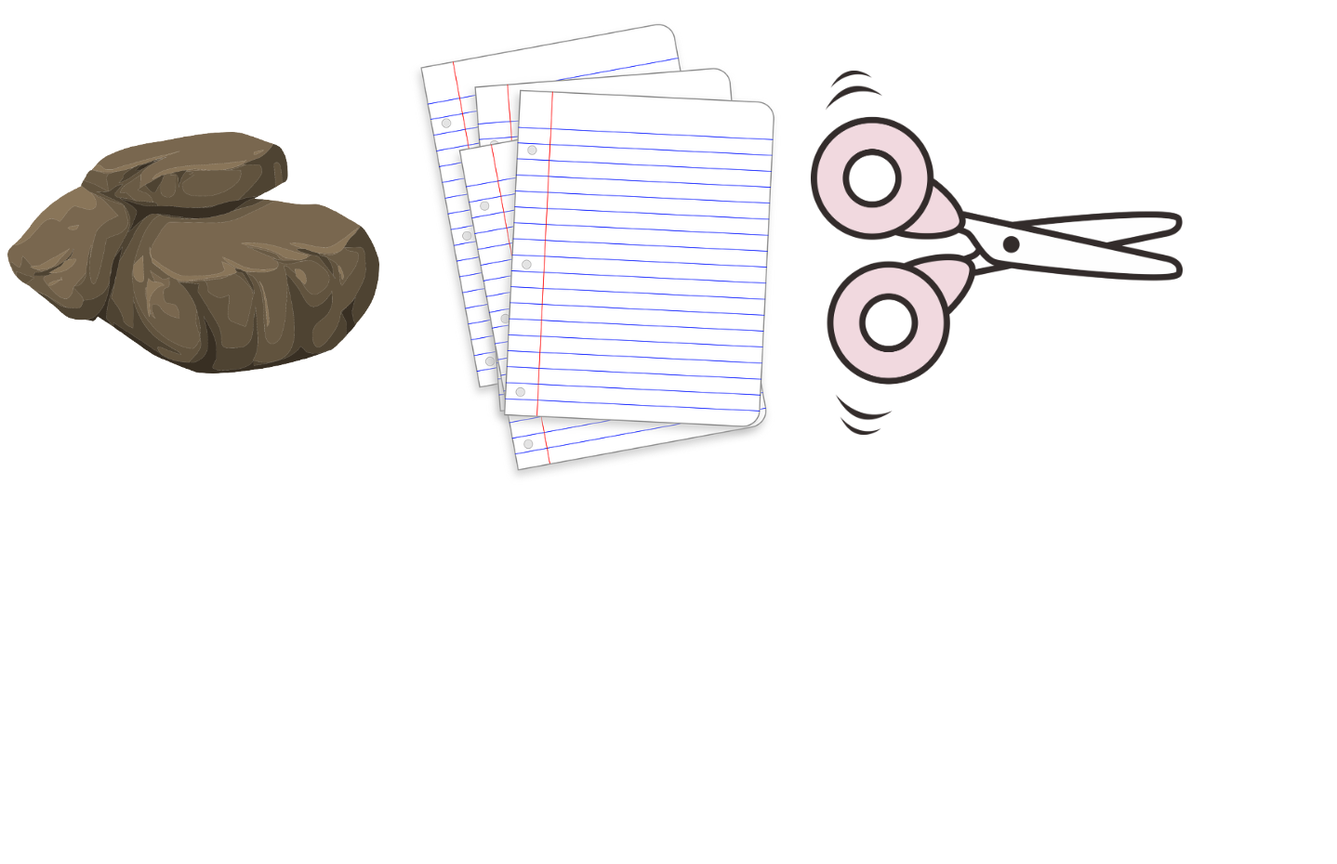
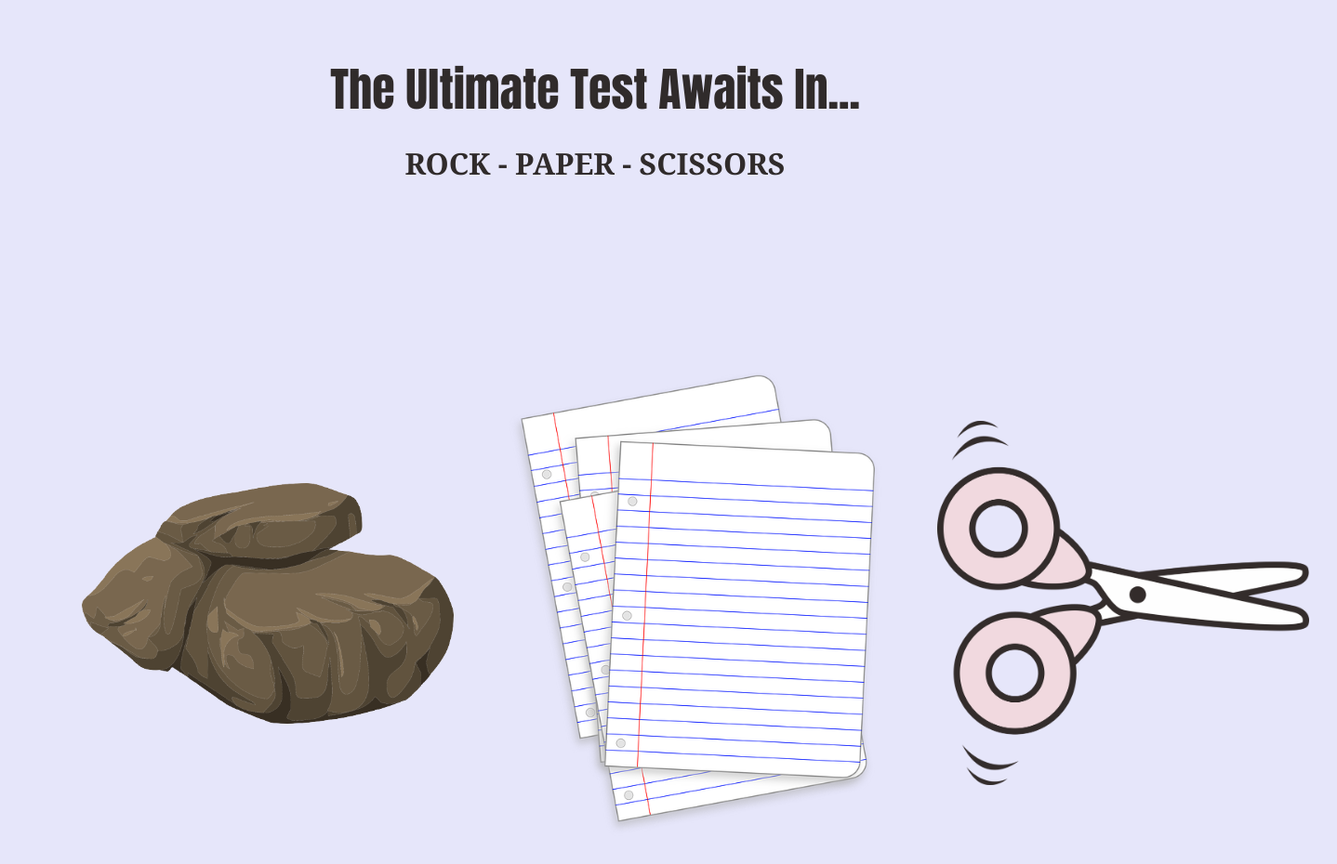
Before and after one commit to PJenkins28/rock-paper-scissors, a plain HTML site: page index.html in a window 1280 px wide. Shown: the whole page at 93% size, 1438 px wide, since content can reach past the window. Before the commit the page ends 800 px from the top, so only its background shows below. Drawn offline with Linux system fonts and the light colour scheme.

Commit message:
Created text container and content

```diff
--- a/index.html
+++ b/index.html
@@ -7,11 +7,15 @@
     <link rel="stylesheet" href="style.css">
     <title>Rock, Paper, Scissors</title>
 </head>
-<body>
-    <h1></h1>
+<body style="background-color:lavender;">
+    <div class="title-container">
+        <div class="title">The Ultimate Test Awaits In...</div>
+        <h1 class="rps">ROCK  -  PAPER  - SCISSORS</h1>
+
+    </div>
     <div class="img-container">
         <div class="picture"><img src="./img/rock.png" alt="dark grey rock"></div>
-        <div class="picture"><img src="./img/paper.png" alt="three sheets of paper"></div>
+        <div class="picture"><img src="./img/paper.png" alt="four sheets of paper"></div>
         <div class="picture"><img src="./img/scissors.png" alt="pink scissors"></div>
     </div>
     <script src="main.js">
--- a/style.css
+++ b/style.css
@@ -1,9 +1,30 @@
+.title-container {
+    display: flex;
+    flex-direction: column;
+    align-items: center;
+    padding-top: 50px;
+    padding-bottom: 100px;
+    color: rgb(48, 43, 43);
+}
+
+.title {
+    font-size: 50px;
+    font-family: 'impact', 'fantasy';
+}
+
+.rps {
+    font-family: 'Georgia', 'serif';
+}
+
 .img-container {
     display: flex;
     justify-content: space-between;
     align-items: center;
+    padding: 50px;
 }
 img {
     width: 400px;
     height: auto;
+    padding: 30px;
+
 }
```
